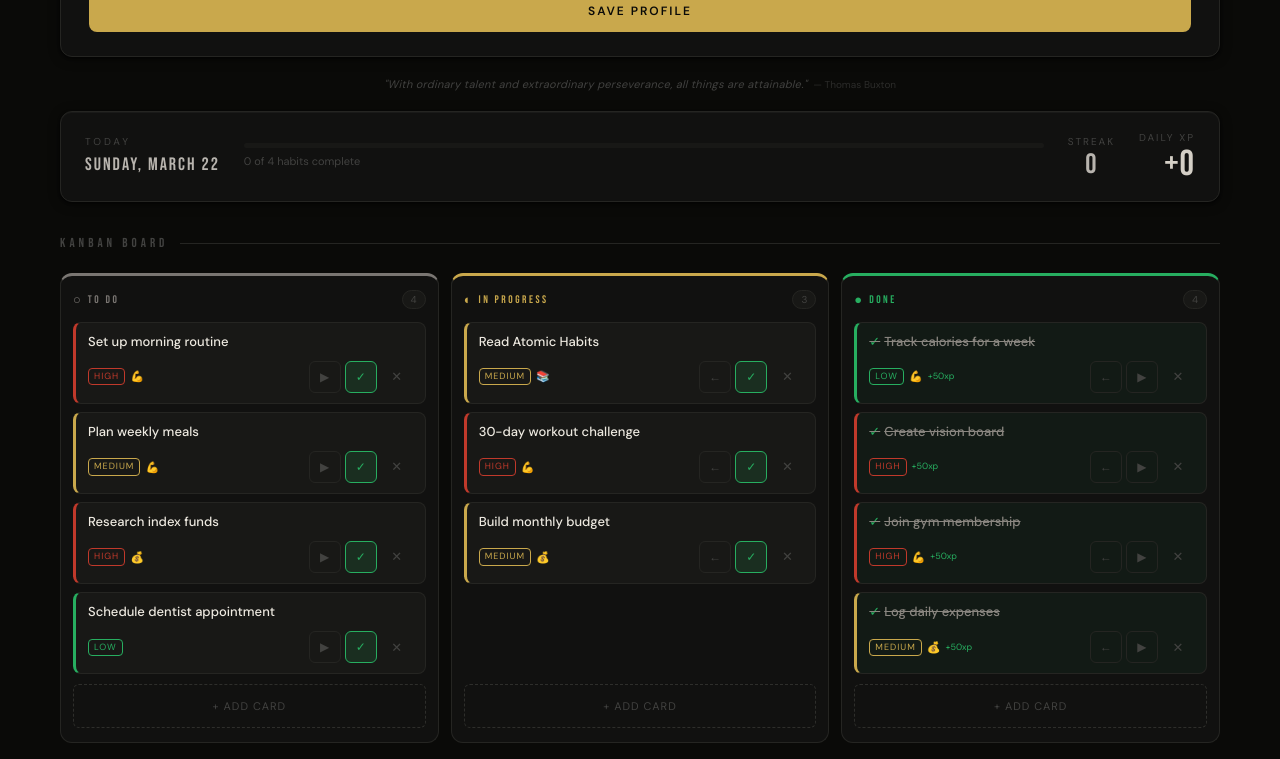
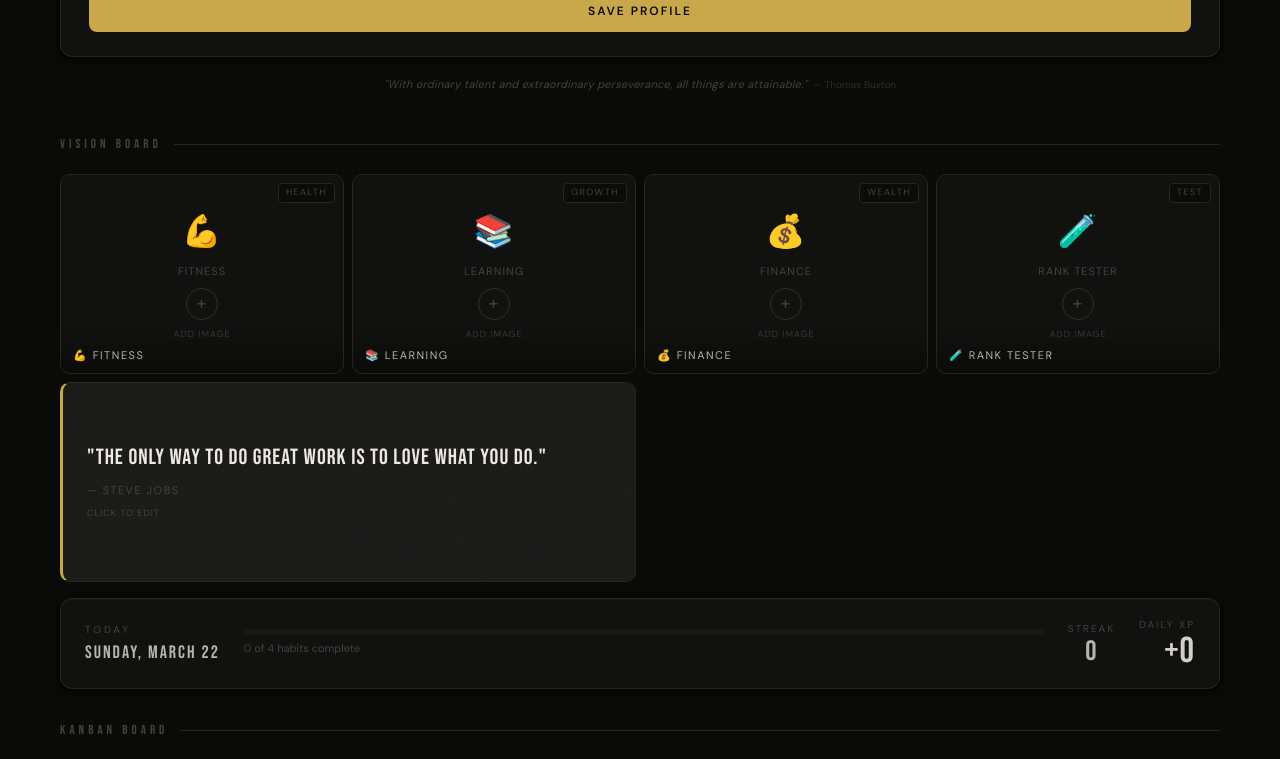
Before and after one commit to elberrafart/life-dashboard, a Next.js app: page / in a window 1280 px wide. Shown: the part 440-1199 px from the top of the page. Built offline with nearby package versions, Linux system fonts and the light colour scheme.

Commit message:
Move Vision Board section to top of page

```diff
--- a/app/page.tsx
+++ b/app/page.tsx
@@ -79,6 +79,12 @@ export default function Page() {
         <ProfileCard />
         <MotivationalQuote />
 
+        {/* Vision Board */}
+        <section style={{ marginTop: 40, padding: '0 20px' }}>
+          <SectionHeading>Vision Board</SectionHeading>
+          <VisionBoard />
+        </section>
+
         <div style={{ padding: '0 20px' }}>
           <TodayBar />
         </div>
@@ -109,11 +115,6 @@ export default function Page() {
           </section>
         </div>
 
-        {/* Vision Board */}
-        <section style={{ marginTop: 40, padding: '0 20px' }}>
-          <SectionHeading>Vision Board</SectionHeading>
-          <VisionBoard />
-        </section>
       </main>
 
       {/* XP feed drawer */}
```
